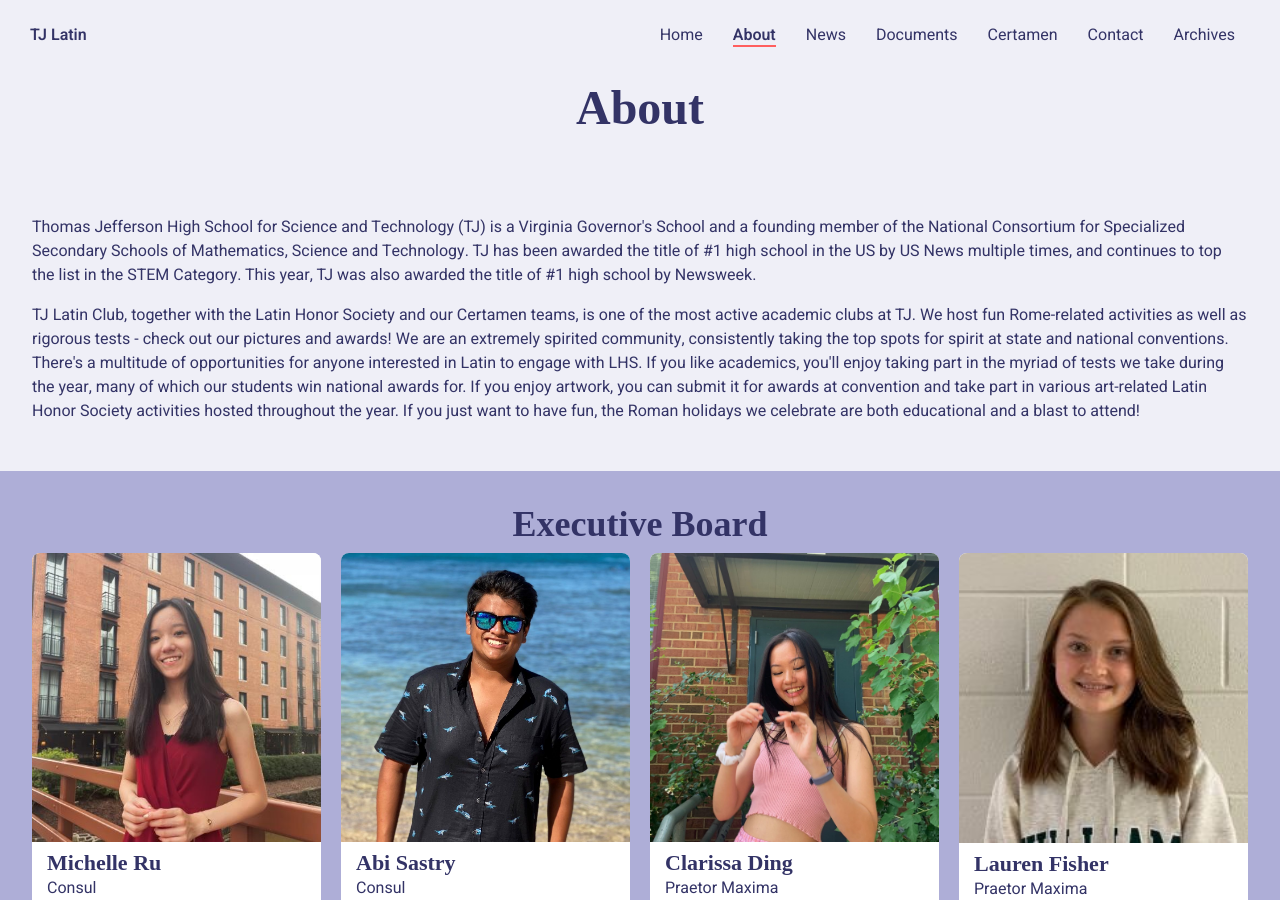
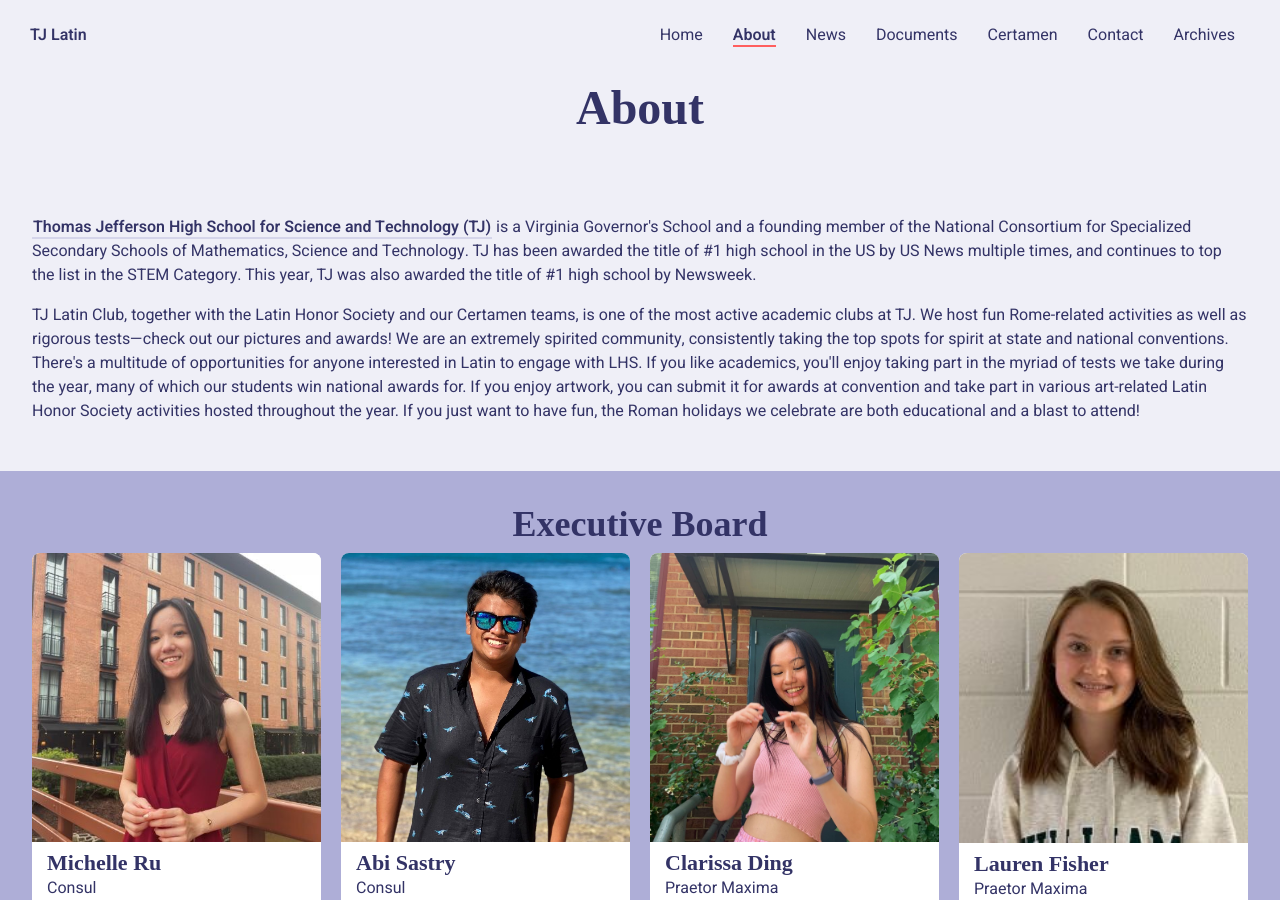
Before and after one commit to TJLatin/website, a Jekyll site: the page built from about.html, in a window 1280 px wide and 900 px high. Built offline with Jekyll 4.4.1, drawn with Linux system fonts in a browser that asks for light colours; some web fonts are replaced; some of the changed lines change nothing that is shown.

Commit message:
fix content detail

```diff
--- a/about.html
+++ b/about.html
@@ -11,24 +11,20 @@
     </section>
     <section class="light-background">
         <div>
-            <p>Thomas Jefferson High School for Science and Technology (TJ) is a Virginia Governor's School and a
-                founding member of the National Consortium for Specialized Secondary Schools of Mathematics, Science and
-                Technology. TJ has been awarded the title of #1 high school in the US by US News multiple times, and
-                continues to top the list in the STEM Category. This year, TJ was also awarded the title of #1 high
-                school by
-                Newsweek.
+            <p><a href="https://tjhsst.fcps.edu/">Thomas Jefferson High School for Science and Technology (TJ)</a> is a
+                Virginia Governor's School and a founding member of the National Consortium for Specialized Secondary
+                Schools of Mathematics, Science and Technology. TJ has been awarded the title of #1 high school in the
+                US by US News multiple times, and continues to top the list in the STEM Category. This year, TJ was also
+                awarded the title of #1 high school by Newsweek.
             <p>TJ Latin Club, together with the Latin Honor Society and our Certamen teams, is one of the most active
-                academic clubs at TJ. We host fun Rome-related activities as well as rigorous tests - check out our
+                academic clubs at TJ. We host fun Rome-related activities as well as rigorous tests&mdash;check out our
                 pictures and awards! We are an extremely spirited community, consistently taking the top spots for
                 spirit at state and national conventions. There's a multitude of opportunities for anyone interested in
-                Latin to
-                engage with LHS. If you like academics, you'll enjoy taking part in the myriad of tests we take during
-                the
-                year, many of which our students win national awards for. If you enjoy artwork, you can submit it for
-                awards
-                at convention and take part in various art-related Latin Honor Society activities hosted throughout the
-                year. If you just want to have fun, the Roman holidays we celebrate are both educational and a blast to
-                attend!
+                Latin to engage with LHS. If you like academics, you'll enjoy taking part in the myriad of tests we take
+                during the year, many of which our students win national awards for. If you enjoy artwork, you can
+                submit it for awards at convention and take part in various art-related Latin Honor Society activities
+                hosted throughout the year. If you just want to have fun, the Roman holidays we celebrate are both
+                educational and a blast to attend!
             </p>
         </div>
     </section>
```
